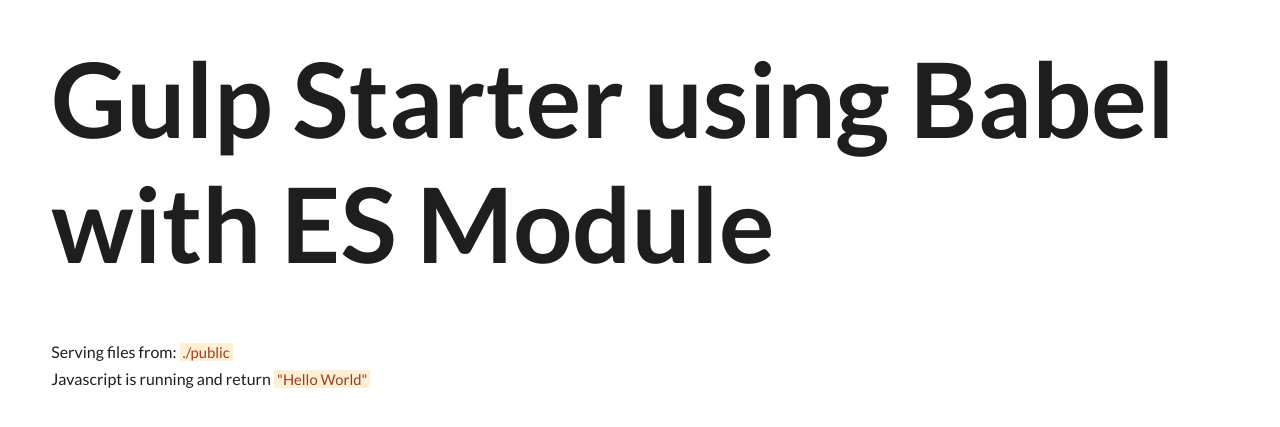
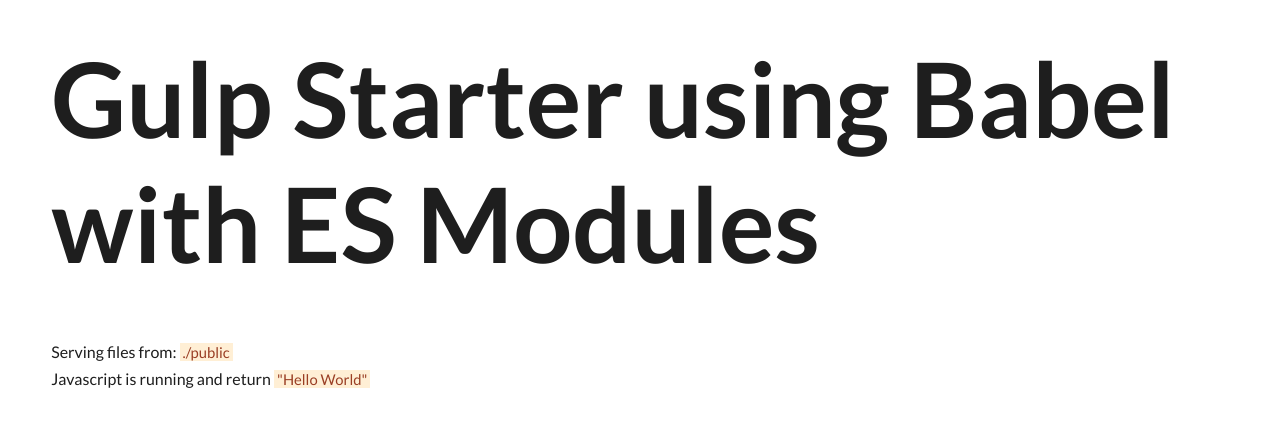
Before and after one commit to antonypaquay/gulp-starter-babel, a website: page public/index.html in a window 1280 px wide. Shown: the part 185-612 px from the top of the page. Drawn offline with Linux system fonts and the light colour scheme.

Commit message:
ci(): update wording

```diff
--- a/package.json
+++ b/package.json
@@ -11,7 +11,7 @@
     "gulp",
     "javascript",
     "babel",
-    "commonjs"
+    "esmodules"
   ],
   "author": "Antony Paquay",
   "license": "ISC",
--- a/public/index.html
+++ b/public/index.html
@@ -12,7 +12,7 @@
 
 <div class="container">
     <div>
-        <h1>Gulp Starter using Babel with ES Module</h1>
+        <h1>Gulp Starter using Babel with ES Modules</h1>
         <p>Serving files from: <code>./public</code></p>
         <p>Javascript is running and return <code><span id="hello"></span></code></p>
     </div>
```
